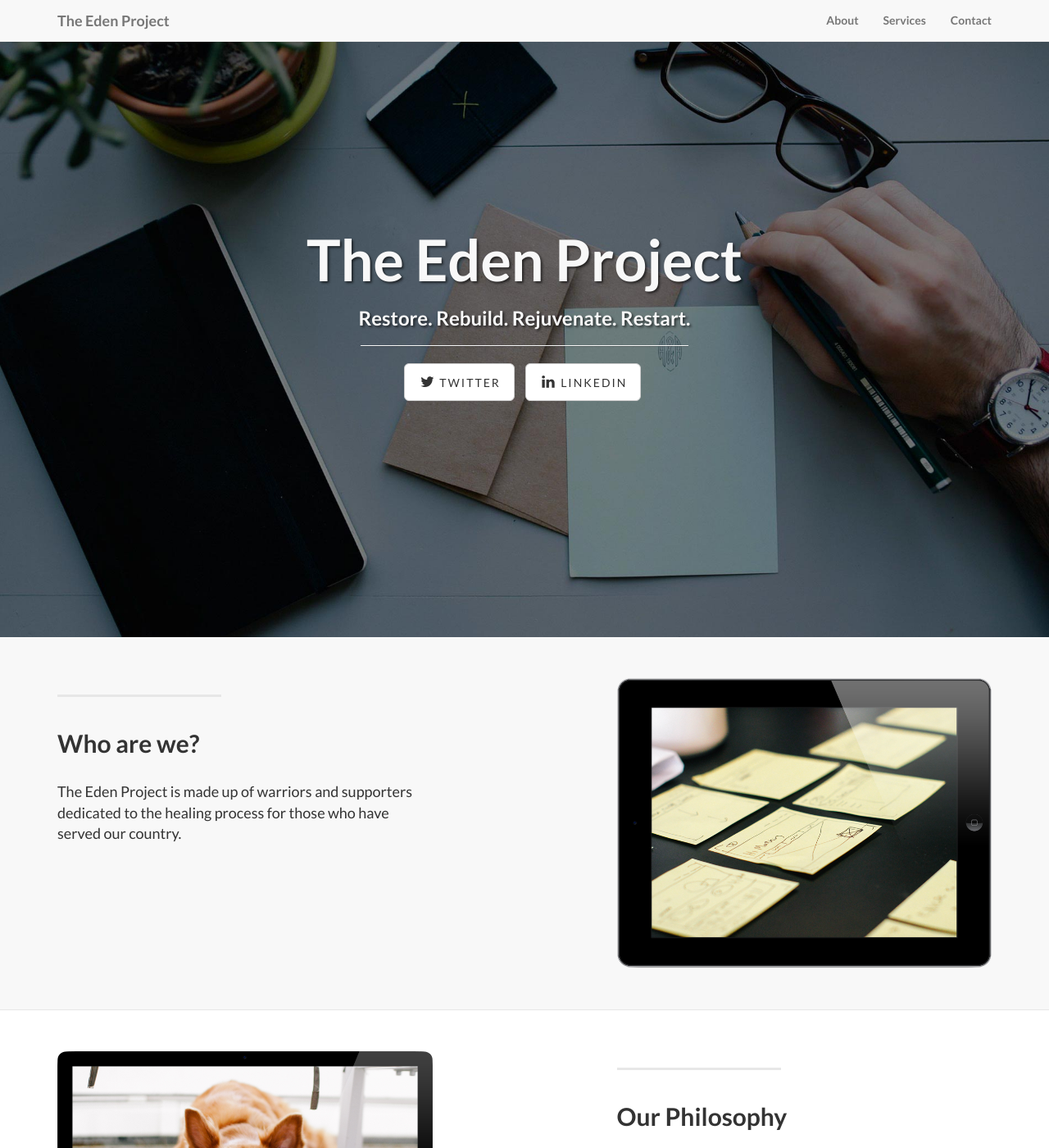
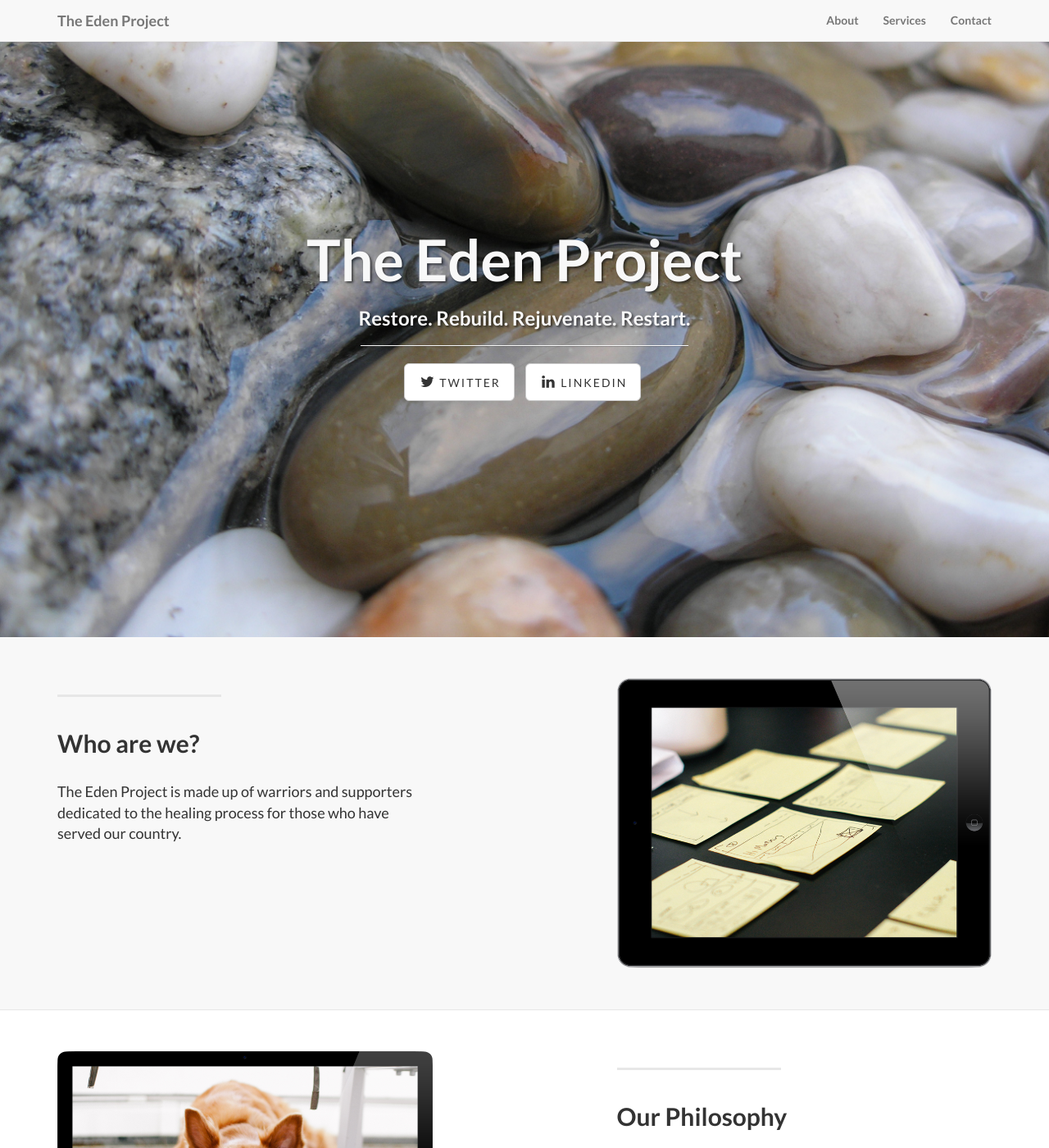
Before and after one commit to bbriggs/eden-project-web, a Jekyll site: the page index.html, which Jekyll copies as it is, in a window 1280 px wide and 1400 px high. Shown: the whole window at 82% size. Built offline with Jekyll 4.4.1, drawn with Linux system fonts in a browser that asks for light colours.

Commit message:
Change landing page background

```diff
--- a/css/landing-page.css
+++ b/css/landing-page.css
@@ -31,7 +31,8 @@
     padding-bottom: 50px;
     text-align: center;
     color: #f8f8f8;
-    background: url(../img/intro-bg.jpg) no-repeat center center;
+    /* background: url(../img/intro-bg.jpg) no-repeat center center; */
+    background: url(../img/water-stones.jpg) no-repeat center center;
     background-size: cover;
 }
 
```
Also changed, not shown: img/water-stones.jpg (added).
